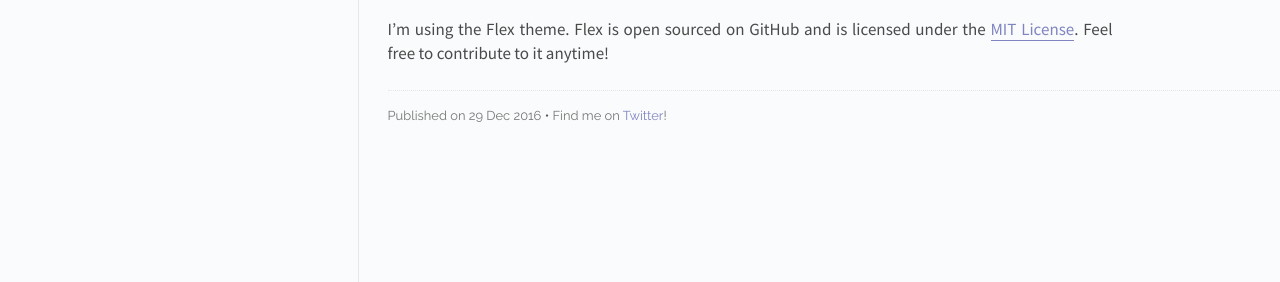
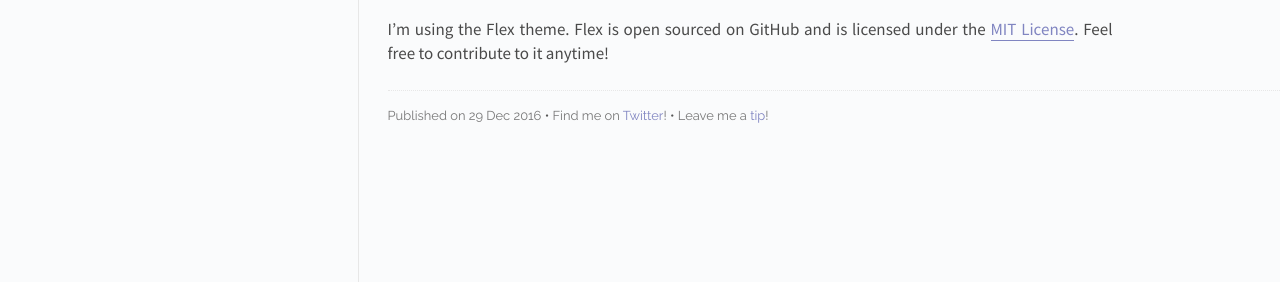
Before and after one commit to smashism/smashism.github.io, a Jekyll site: the page built from index.html, in a window 1280 px wide. Shown: the part 618-900 px from the top of the page. Built offline with Jekyll 4.4.1, drawn with Linux system fonts in a browser that asks for light colours.

Commit message:
Update post.html

```diff
--- a/_includes/post.html
+++ b/_includes/post.html
@@ -18,7 +18,8 @@
   <div class="colophon">
     <p>
       <span id="pub-date">Published on {{ page.date | date_to_string }}</span> <span class="separator">&bull;</span>
-      <span id="social">Find me on <a href="https://www.twitter.com/emilyooo" target="_blank">Twitter</a>!</span>
+      <span id="social">Find me on <a href="https://www.twitter.com/emilyooo" target="_blank">Twitter</a>!</span> <span class="separator">&bull;</span>
+      <span id="social">Leave me a <a href="https://www.paypal.me/modtitan" target="_blank">tip</a>!</span>
     </p>
   </div>
 </div>
```
